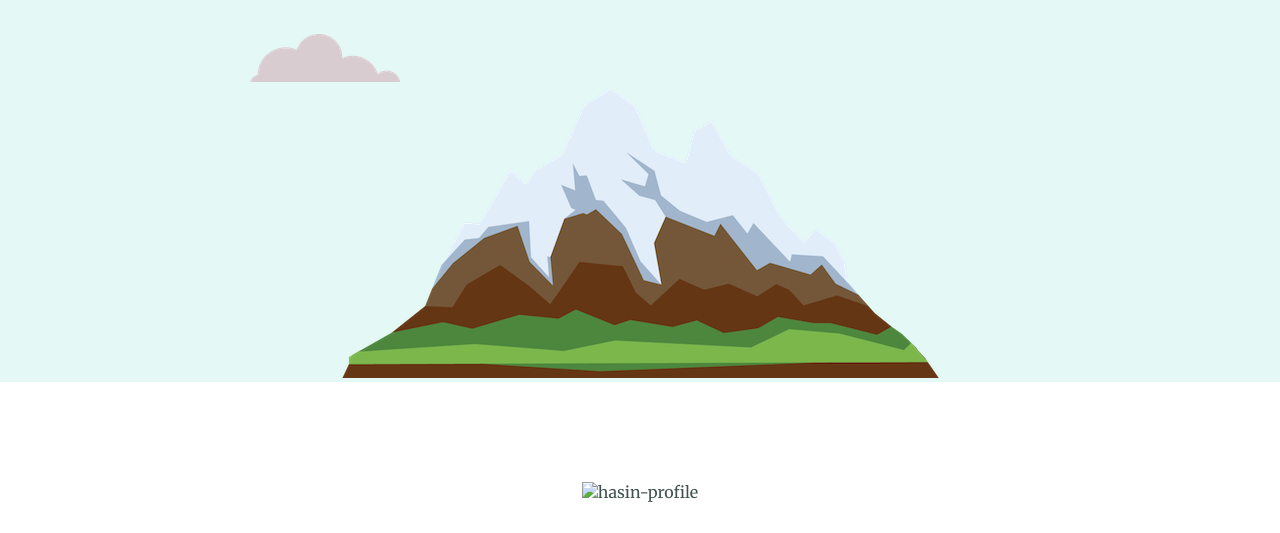
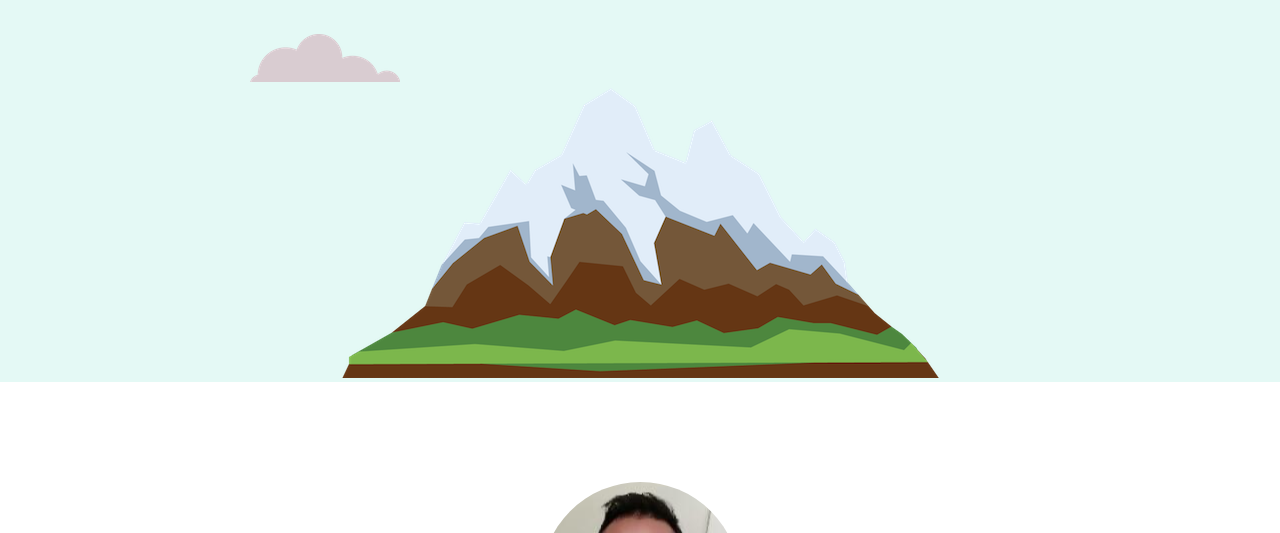
Before and after one commit to hasinyeahia7/website, a plain HTML site: page index.html in a window 1280 px wide. Shown: the part 386-919 px from the top of the page. Drawn offline with Linux system fonts and the light colour scheme.

Commit message:
Add files via upload

```diff
--- a/index.html
+++ b/index.html
@@ -23,7 +23,7 @@
 
     <div class="middle-container">
       <div class="profile">
-        <img src="../HTML - Personal Site/profile.png" alt="hasin-profile" />
+        <img src="images/profile.png" alt="hasin-profile" />
         <h2>Hello.</h2>
         <p class="about-me">
           I am a recent graduate with B.S. in Computer Science. I am pursuing a career in software development. I love ⚽️
```
